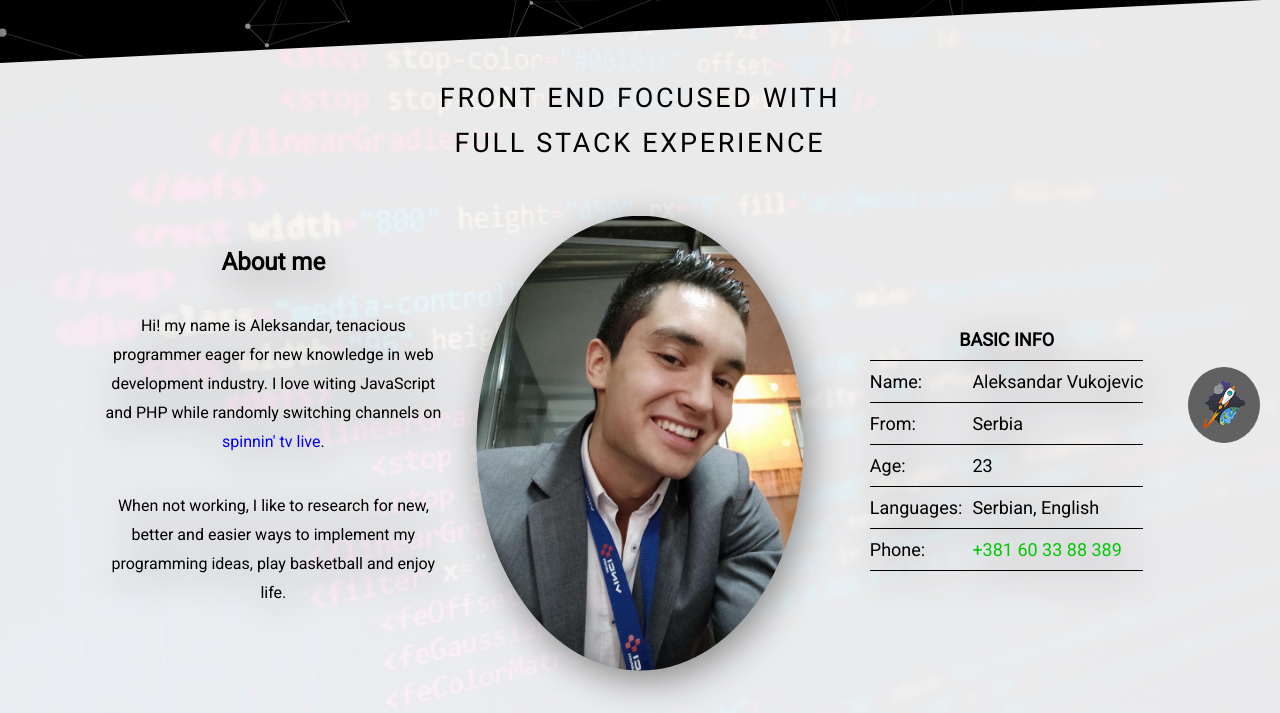
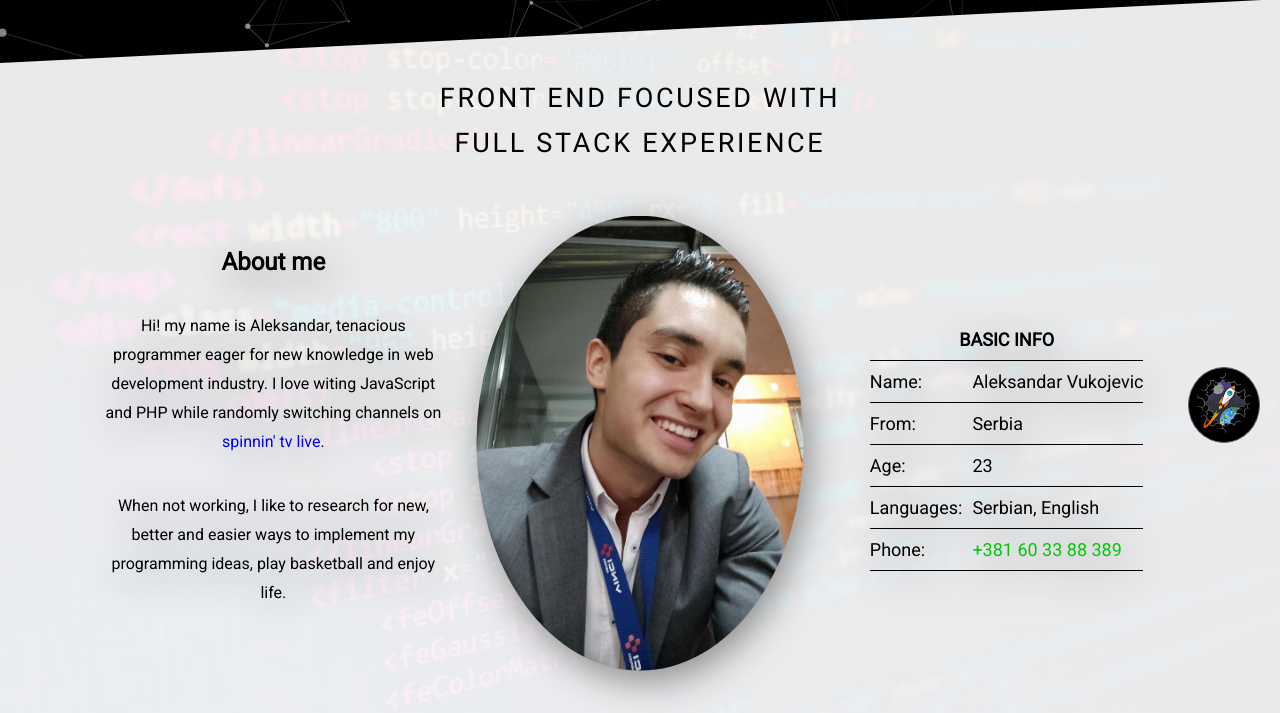
Before and after one commit to vukojevicc/Portfolio, a PHP site: page / in a window 1280 px wide, with the pointer over the restyled element. Shown: the part 437-1150 px from the top of the page. Run offline with PHP 8.4, Linux system fonts and the light colour scheme.

Commit message:
changed rockets background

```diff
--- a/css/style.css
+++ b/css/style.css
@@ -390,5 +390,6 @@ th{
     padding: 5px;
 }
 #jump-to-top:hover{
-    background-color: #616161;
+    background-color: #000;
+    transform: scale(2, 2);
 }
```
